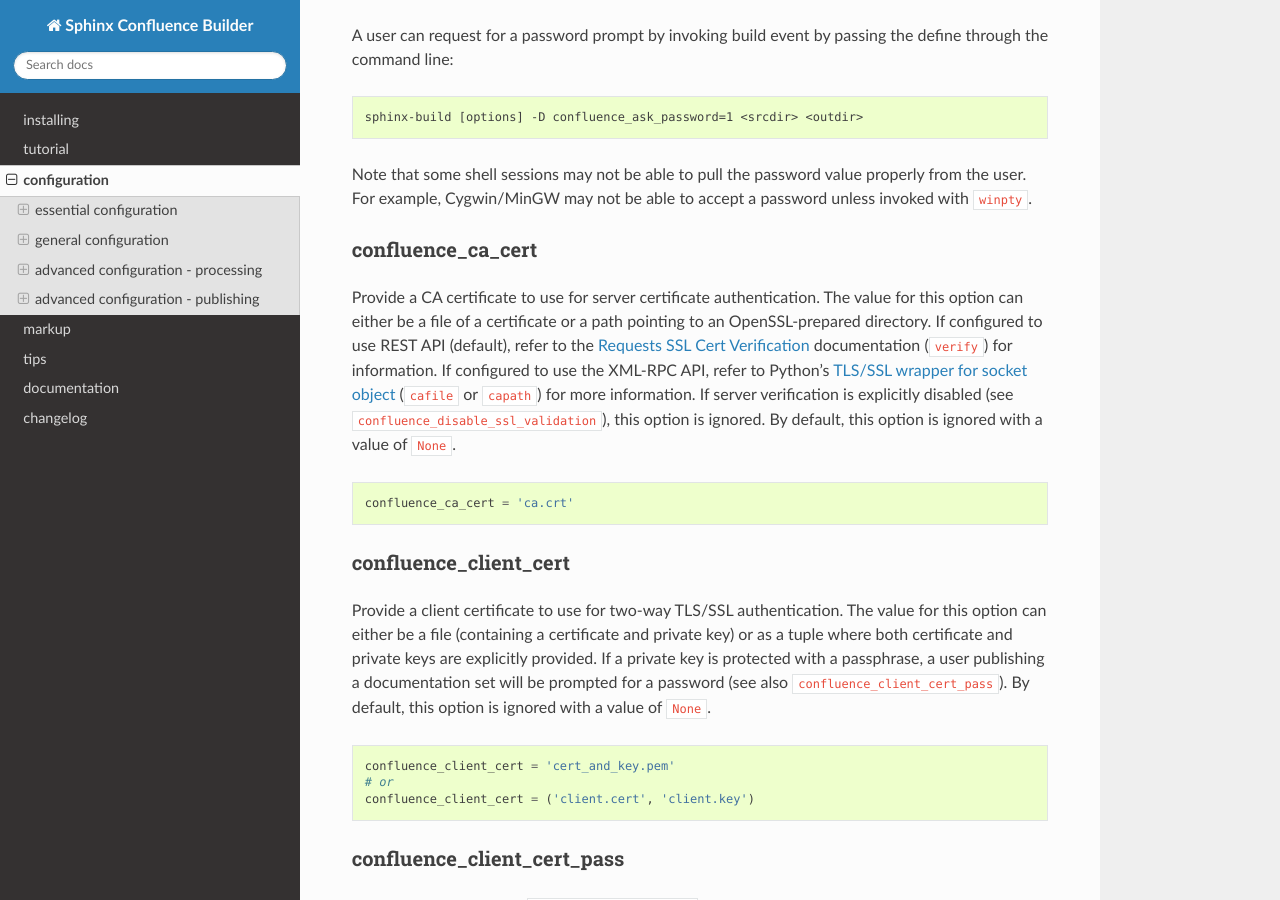
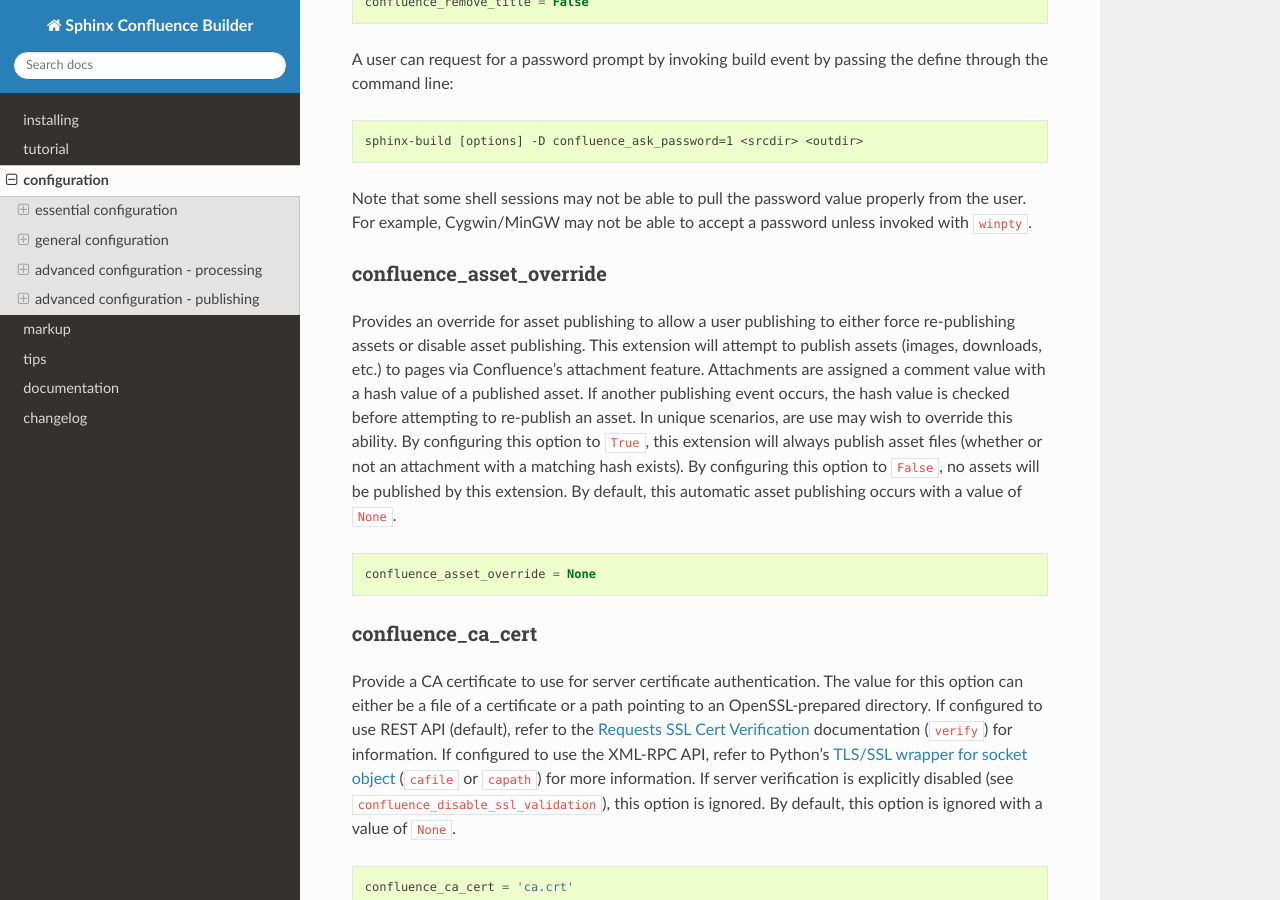
Before and after one commit to sphinx-contrib/confluencebuilder, a Sphinx documentation site: the page built from doc/configuration.rst, in a window 1280 px wide and 900 px high, scrolled down 7668 px. Built offline with Sphinx 7.4.7 and the Read the Docs theme 2.0.0, drawn with Linux system fonts in a browser that asks for light colours; some of the changed text lies outside the part shown.

Commit message:
doc: adding asset-override configuration
Adding documentation about the configuration mode
'confluence_asset_override'.

Signed-off-by: James Knight <james.d.knight@live.com>

```diff
--- a/doc/configuration.rst
+++ b/doc/configuration.rst
@@ -403,6 +403,25 @@ Note that some shell sessions may not be able to pull the password value
 properly from the user. For example, Cygwin/MinGW may not be able to accept a
 password unless invoked with ``winpty``.
 
+confluence_asset_override
+~~~~~~~~~~~~~~~~~~~~~~~~~
+
+Provides an override for asset publishing to allow a user publishing to either
+force re-publishing assets or disable asset publishing. This extension will
+attempt to publish assets (images, downloads, etc.) to pages via Confluence's
+attachment feature. Attachments are assigned a comment value with a hash value
+of a published asset. If another publishing event occurs, the hash value is
+checked before attempting to re-publish an asset. In unique scenarios, are use
+may wish to override this ability. By configuring this option to ``True``, this
+extension will always publish asset files (whether or not an attachment with a
+matching hash exists). By configuring this option to ``False``, no assets will
+be published by this extension. By default, this automatic asset publishing
+occurs with a value of ``None``.
+
+.. code-block:: python
+
+   confluence_asset_override = None
+
 confluence_ca_cert
 ~~~~~~~~~~~~~~~~~~
 
```
